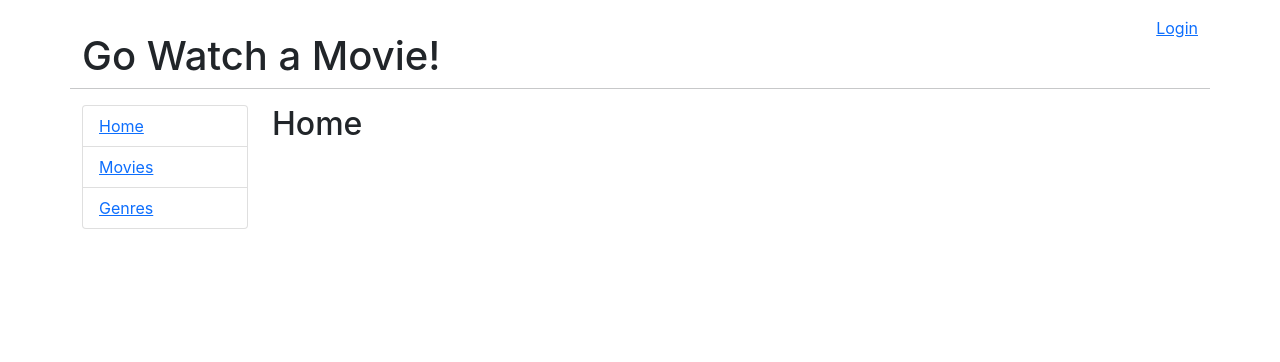
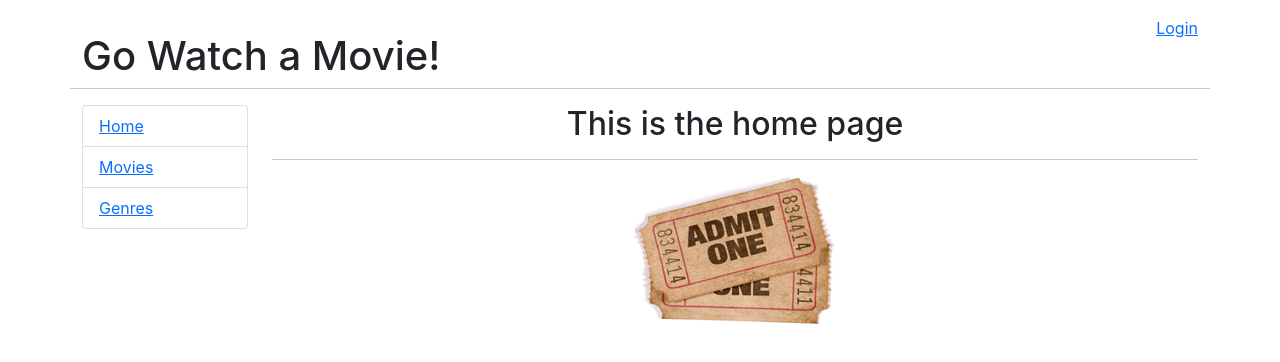
Before and after one commit to weilyuwang/go-movies-frontend, a React (Create React App) app: page / in a window 1280 px wide. Shown: the top 362 px of the page. Built offline with nearby package versions, Linux system fonts and the light colour scheme.

Commit message:
add image

```diff
--- /dev/null
+++ b/src/components/Home.css
@@ -0,0 +1,7 @@
+.ticket {
+  background-image: url("./../images/movie_tickets.jpg");
+  width: 200px;
+  height: 143px;
+  margin-left: auto;
+  margin-right: auto;
+}
--- a/src/components/Home.js
+++ b/src/components/Home.js
@@ -1,7 +1,17 @@
 import React from "react";
+import Ticket from "./../images/movie_tickets.jpg";
+import "./Home.css";
 
 const Home = () => {
-  return <h2>Home</h2>;
+  return (
+    <div className="text-center">
+      <h2>This is the home page</h2>
+      <hr />
+      <img src={Ticket} alt="movie ticket" />
+      {/* <hr />
+      <div className="ticket"></div> */}
+    </div>
+  );
 };
 
 export default Home;
```
Also changed, not shown: src/images/movie_tickets.jpg (added).
